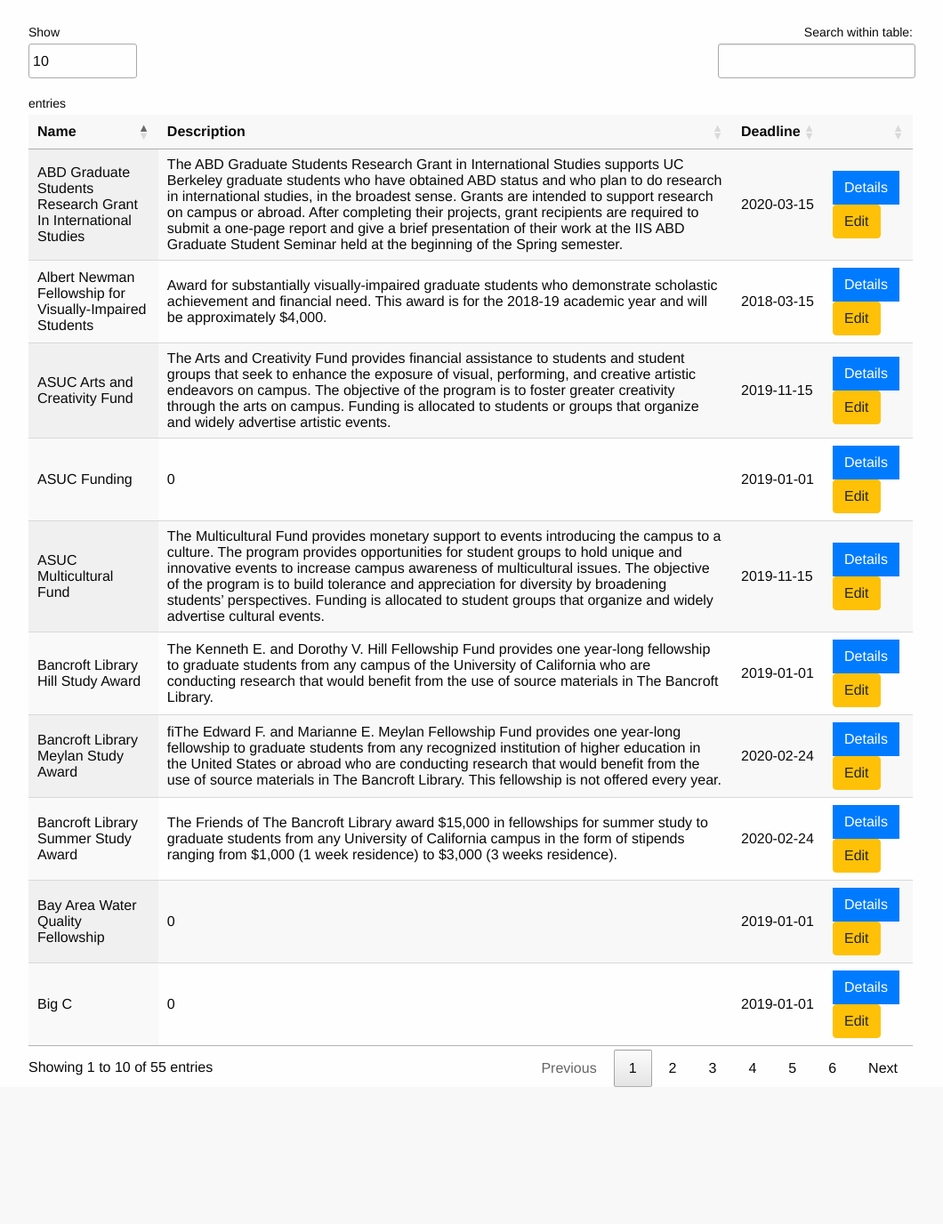
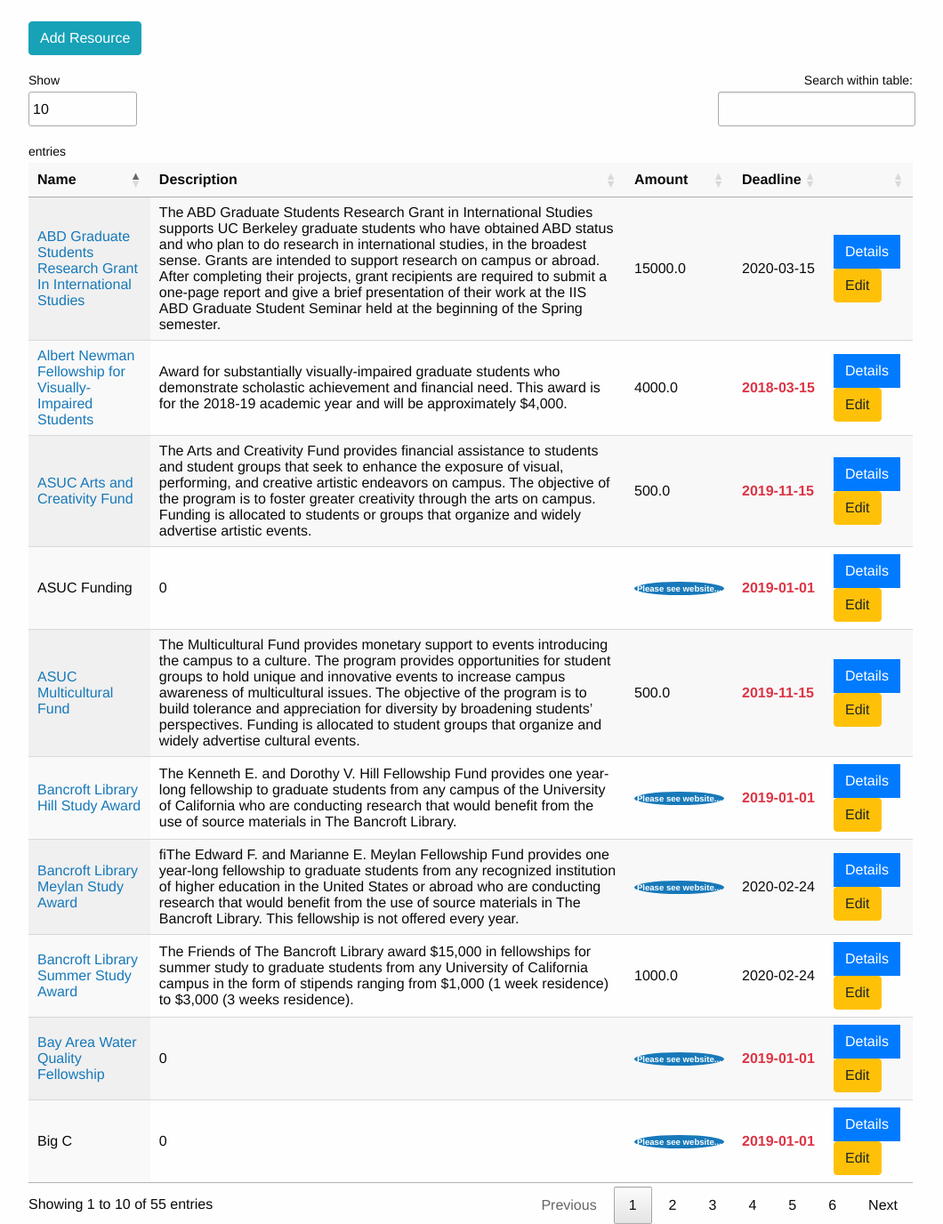
Before and after one commit to mhsiron/GA_FundingResources, a Flask app: page /manage in a window 1280 px wide. Shown: the part 71-1447 px from the top of the page at 89% size, without its empty margins (111-1171 px from the left). Before the commit the page ends 1293 px from the top, so only its background shows below. Run offline with Flask 2, Linux system fonts and the light colour scheme; a user stored in the database is signed in; data comes from the database, SQL or seed files in the repository; some libraries are stand-ins or nearby versions.

Commit message:
Changes to interface -> add new resource button, more details on resources table for no amount or for expired deadline

```diff
--- a/app/templates/base.html
+++ b/app/templates/base.html
@@ -54,11 +54,18 @@
 
 {% with messages = get_flashed_messages() %}
         {% if messages %}
+        <div class="alert alert-warning alert-dismissible fade show" role="alert">
+
         <ul>
             {% for message in messages %}
             <li>{{ message }}</li>
             {% endfor %}
         </ul>
+
+        <button type="button" class="close" data-dismiss="alert" aria-label="Close">
+          <span aria-hidden="true">&times;</span>
+        </button>
+      </div>
         {% endif %}
 {% endwith %}
 
--- a/app/templates/resources.html
+++ b/app/templates/resources.html
@@ -17,21 +17,31 @@
 
     <br>
     <div class="container" id="dataTables_filter" style="width: 80%">
+        {% if editable %}
+        <a href="{{ url_for('new_resource')}}" class="btn btn-info" role="button">Add Resource</a> <p></p>
+        {% endif %}
         <table style="width:100%" id="resource-data" class="display">
             <thead>
               <tr>
-                <td>Name</td>
-                <td>Description</td>
-                <td>Deadline</td>
+                  <td>Name</td>
+                  <td>Description</td>
+                  <td>Amount</td>
+                  <td>Deadline</td>
                   <td> </td>
               </tr>
             </thead>
             <tbody>
             {% for resource in resources %}
                 <tr>
-                    <td>{{ resource.name }}</a></td>
+                    <td> {% if not resource.URL in [None, False, 0, "0", ""]%}
+                        <a href="{{resource.URL}}">{{resource.name}}</a>
+                        {% else %}
+                        {{ resource.name }}
+
+                        {% endif %} </a></td>
                     <td>{{ resource.description }}</td>
-                    <td>{{ resource.deadline}}</td>
+                    <td>{% if resource.amount in [0,"0", False, None] %} <span class="badge badge-pill badge-info">Please see website...</span> {% else %} {{ resource.amount }} {% endif %} </td>
+                    <td><div {% if resource.deadline < datetime.datetime.today().date() %} class="text-danger font-weight-bold" {% else %} class="font-weight_bold" {% endif %}> {{resource.deadline}} </div></td>
                     <td><button type="button" class="btn btn-primary" data-toggle="modal" data-target="#myOutput{{ resource.id }}">Details</button>
                         {% if editable %}
                         <a href="/edit_resource?id={{resource.id}}" class="btn btn-warning" role="button">Edit</a>
```
